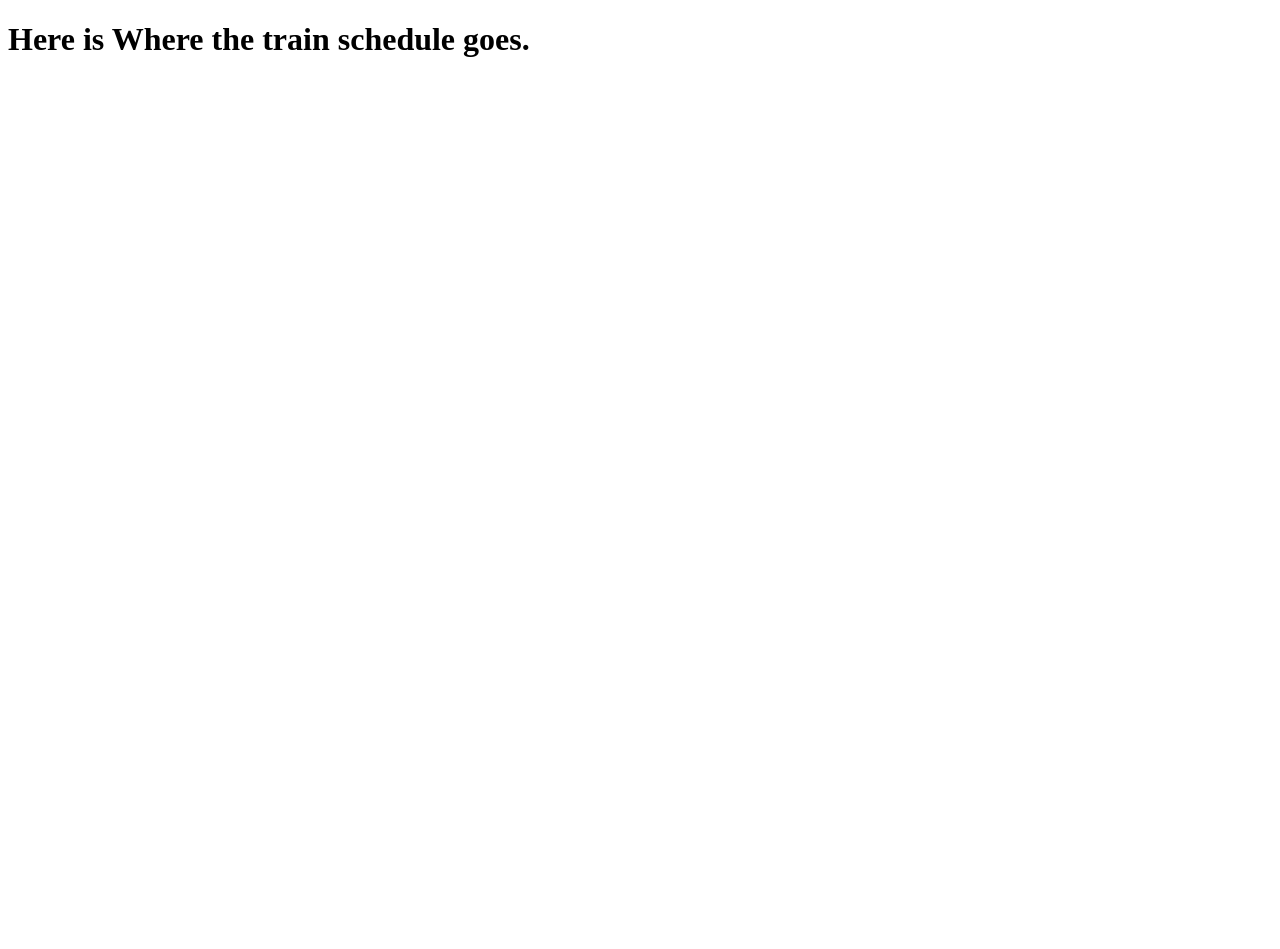
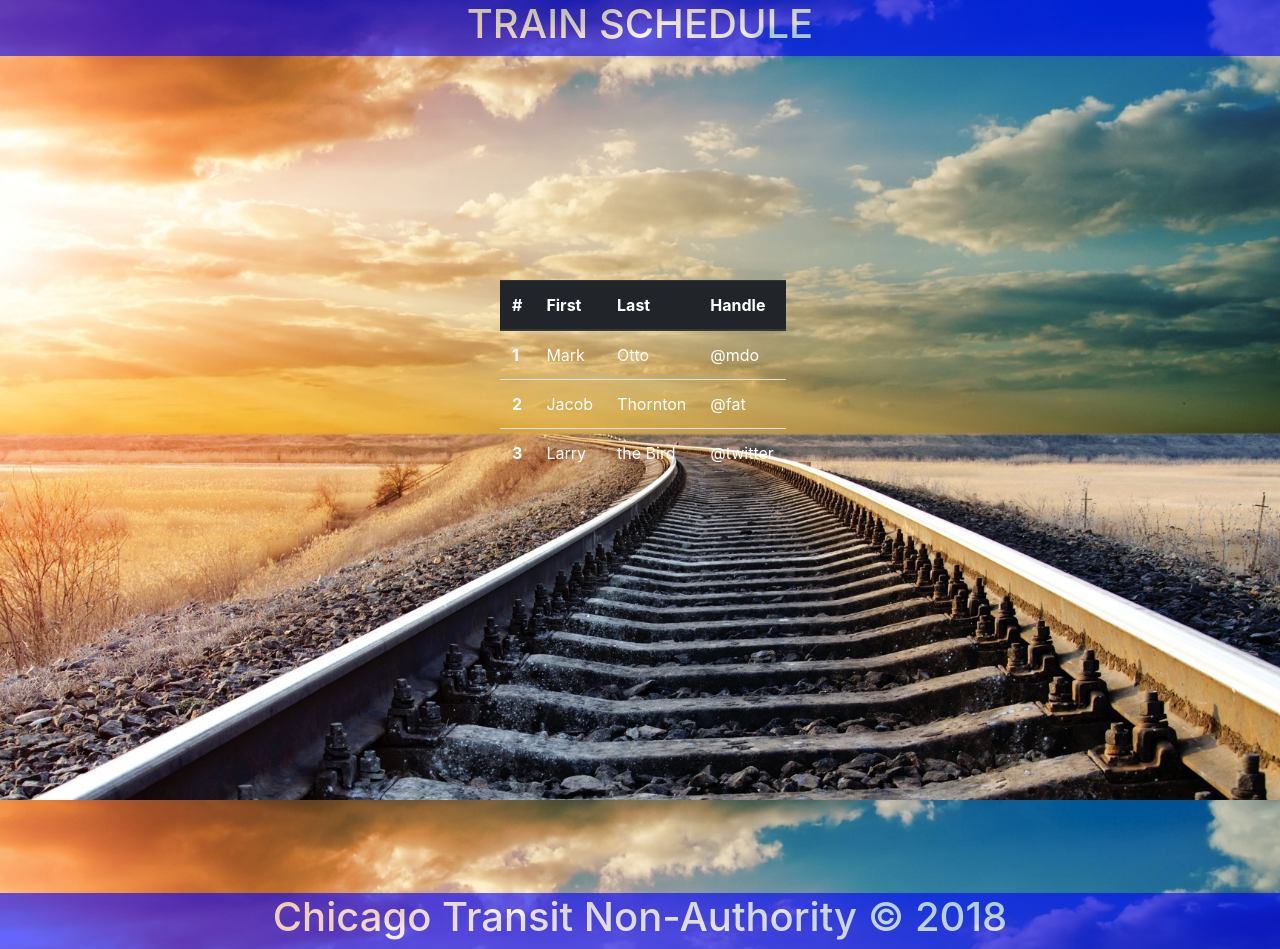
Before and after one commit to lquint85/Firebase, a plain HTML site: page index.html in a window 1280 px wide. Before the commit the page ends 800 px from the top, so only its background shows below. Drawn offline with nearby package versions, Linux system fonts and the light colour scheme; no server answers.

Commit message:
updated images and also added the table for the html, also added styling

```diff
--- a/assets/css/stylesheet.css
+++ b/assets/css/stylesheet.css
@@ -0,0 +1,23 @@
+body {
+    background: url("../img/New_Train_Image.jpg") no-repeat center fixed;
+    background-size: cover;
+}
+header {
+    background: blue;
+    color: white;
+    text-align: center;
+    opacity: .6;
+}
+#mytable {
+    margin-top: 200px;
+    margin-left: 400px;
+    color: white;
+}
+
+footer {
+    background: blue;
+    color: white;
+    text-align: center;
+    opacity: .6;
+    margin-top: 400px;
+}
--- a/assets/javascript/app.js
+++ b/assets/javascript/app.js
@@ -0,0 +1,73 @@
+
+        //link this in the javascript file at the top of the js file\\
+        console.log("hello");
+                  var config = {
+    apiKey: "AIzaSyDDPFUB1nFWqKl6PADCvEa2QInzwiXQ4GQ",
+    authDomain: "train-schedule-935b1.firebaseapp.com",
+    databaseURL: "https://train-schedule-935b1.firebaseio.com",
+    projectId: "train-schedule-935b1",
+    storageBucket: "train-schedule-935b1.appspot.com",
+    messagingSenderId: "42827001529"
+  };
+  firebase.initializeApp(config); //hooks local to firebase\\
+
+  var trainDataBase = firebase.database() //
+
+
+
+
+        //form piece of information (object)\\
+        //save this object to firebase\\
+        //what is firebase? you can create a data base=object
+        //each object will be inserted in bigger object (data base object\\)
+        //create
+        //web sockets realtime nature of firebase communication
+        //each new object that you piush is considered a child\\
+
+       //creat object
+        var trainSchedule= {
+            firstTrain: "7:30pm",
+            destination: "chicago",
+            name: "Amtrak",
+            frequency: "10 minutes",
+            }
+ //push to database
+
+         trainDataBase.ref().push(trainSchedule)
+
+
+//allows us to listen to the database for any new children added\\
+         trainDataBase.ref().on("child_added", function(childSnapshot,previousChildKey){
+
+           console.log(childSnapshot.val())
+            var firstTrain = childSnapshot.val().firstTrain;
+            var destination = childSnapshot.val().destination;
+            var name = childSnapshot.val().name;
+            var frequency= childSnapshot.val().frequency;
+
+            console.log(destination);
+
+
+            //add new pieces of information on table (append) to a row\\
+
+            //where it gets complicated  the next arrival train depends on the time you open the page\\
+            /* 7:45pm 8:00pm vs 7:50am this is where moment js comes in order to
+            calculate the new arrival time use moment js for new user log in so that the user can see
+            up to date time from there stance.
+             */
+
+
+
+
+         });
+
+         //1.things to work on html grab existing train data from firebase and display on the table
+
+
+         //2.make form that user can input data. first four like in above object
+
+         //3. grab from child from firebase database added and append to the table
+
+         //.practice going  over syntax for objects and functions
+
+         // grab train data from firebase database when you first open the page
--- a/index.html
+++ b/index.html
@@ -1,17 +1,73 @@
 <!DOCTYPE html>
 <html lang="en">
+
 <head>
     <meta charset="UTF-8">
     <meta name="viewport" content="width=device-width, initial-scale=1.0">
     <meta http-equiv="X-UA-Compatible" content="ie=edge">
+    <link rel="stylesheet" href="https://stackpath.bootstrapcdn.com/bootstrap/4.1.3/css/bootstrap.min.css" integrity="sha384-MCw98/SFnGE8fJT3GXwEOngsV7Zt27NXFoaoApmYm81iuXoPkFOJwJ8ERdknLPMO"
+        crossorigin="anonymous">
     <script src="https://www.gstatic.com/firebasejs/5.5.5/firebase.js"></script>
+    <script src='https://code.jquery.com/jquery-3.3.1.min.js' integrity='sha256-FgpCb/KJQlLNfOu91ta32o/NMZxltwRo8QtmkMRdAu8='
+        crossorigin='anonymous'></script>
+    <link rel="stylesheet" type="text/css" href="./assets/css/stylesheet.css">
+    <link rel="shorcut icon" type="image/png" href="./assets/img/train_favicon..png">
     <title>Train Schedule</title>
 </head>
+
 <body>
 
-    <div class = "Header">
-        <h1>Here is Where the train schedule goes.</h1>
-    </div>
+    <header class="row">
+        <div class="col-sm-12 col-lg-12">
+            <h1> TRAIN SCHEDULE </h1>
+        </div>
+    </header>
+    <br>
+    <section class="container">
+        <div class="row" id="mytable">
+            <div class="col-sm-4">
+                <table class="table">
+                    <thead class="thead-dark">
+                      <tr>
+                        <th scope="col">#</th>
+                        <th scope="col">First</th>
+                        <th scope="col">Last</th>
+                        <th scope="col">Handle</th>
+                      </tr>
+                    </thead>
+                    <tbody>
+                      <tr>
+                        <th scope="row">1</th>
+                        <td>Mark</td>
+                        <td>Otto</td>
+                        <td>@mdo</td>
+                      </tr>
+                      <tr>
+                        <th scope="row">2</th>
+                        <td>Jacob</td>
+                        <td>Thornton</td>
+                        <td>@fat</td>
+                      </tr>
+                      <tr>
+                        <th scope="row">3</th>
+                        <td>Larry</td>
+                        <td>the Bird</td>
+                        <td>@twitter</td>
+                      </tr>
+                    </tbody>
+                  </table>
+
+            </div>
+        </div>
+    </section>
+
+    <footer class="row">
+        <div class="col-sm-12">
+            <h1> Chicago Transit Non-Authority &copy; 2018 </h1>
+        </div>
+    </footer>
+
+
 
 
 
@@ -24,86 +80,9 @@
     <!--insert firebase link
     place where you store all the train information.-->
     <!--javascript file will have the listener-->
-    <script>
-        //link this in the javascript file at the top of the js file\\
-        console.log("hello");
-                  var config = {
-    apiKey: "AIzaSyDDPFUB1nFWqKl6PADCvEa2QInzwiXQ4GQ",
-    authDomain: "train-schedule-935b1.firebaseapp.com",
-    databaseURL: "https://train-schedule-935b1.firebaseio.com",
-    projectId: "train-schedule-935b1",
-    storageBucket: "train-schedule-935b1.appspot.com",
-    messagingSenderId: "42827001529"
-  };
-  firebase.initializeApp(config); //hooks local to firebase\\
 
-  var trainDataBase = firebase.database() //
-
-
-
-
-        //form piece of information (object)\\
-        //save this object to firebase\\
-        //what is firebase? you can create a data base=object
-        //each object will be inserted in bigger object (data base object\\)
-        //create
-        //web sockets realtime nature of firebase communication
-        //each new object that you piush is considered a child\\
-
-       //creat object
-        var trainSchedule= {
-            firstTrain: "7:30pm",
-            destination: "chicago",
-            name: "Amtrak",
-            frequency: "10 minutes",
-            }
- //push to database
-
-         trainDataBase.ref().push(trainSchedule)
-
-
-//allows us to listen to the database for any new children added\\
-         trainDataBase.ref().on("child_added", function(childSnapshot,previousChildKey){
-
-           console.log(childSnapshot.val())
-            var firstTrain = childSnapshot.val().firstTrain;
-            var destination = childSnapshot.val().destination;
-            var name = childSnapshot.val().name;
-            var frequency= childSnapshot.val().frequency;
-
-            console.log(destination);
-
-
-            //add new pieces of information on table (append) to a row\\
-
-            //where it gets complicated  the next arrival train depends on the time you open the page\\
-            /* 7:45pm 8:00pm vs 7:50am this is where moment js comes in order to
-            calculate the new arrival time use moment js for new user log in so that the user can see
-            up to date time from there stance.
-             */
-
-
-
-
-         });
-
-         //1.things to work on html grab existing train data from firebase and display on the table
-
-
-         //2.make form that user can input data. first four like in above object
-
-         //3. grab from child from firebase database added and append to the table
-
-         //.practice going  over syntax for objects and functions
-
-         // grab train data from firebase database when you first open the page
-
-
-
-
-
-
-     </script>
+    <script src="./assets/javascript/app.js"></script>
 
 </body>
+
 </html>
```
Also changed, not shown: assets/img/New_Train_Image.jpg (added), assets/img/favicon.ico (added), assets/img/train_favicon..png (added), 1 other file.
